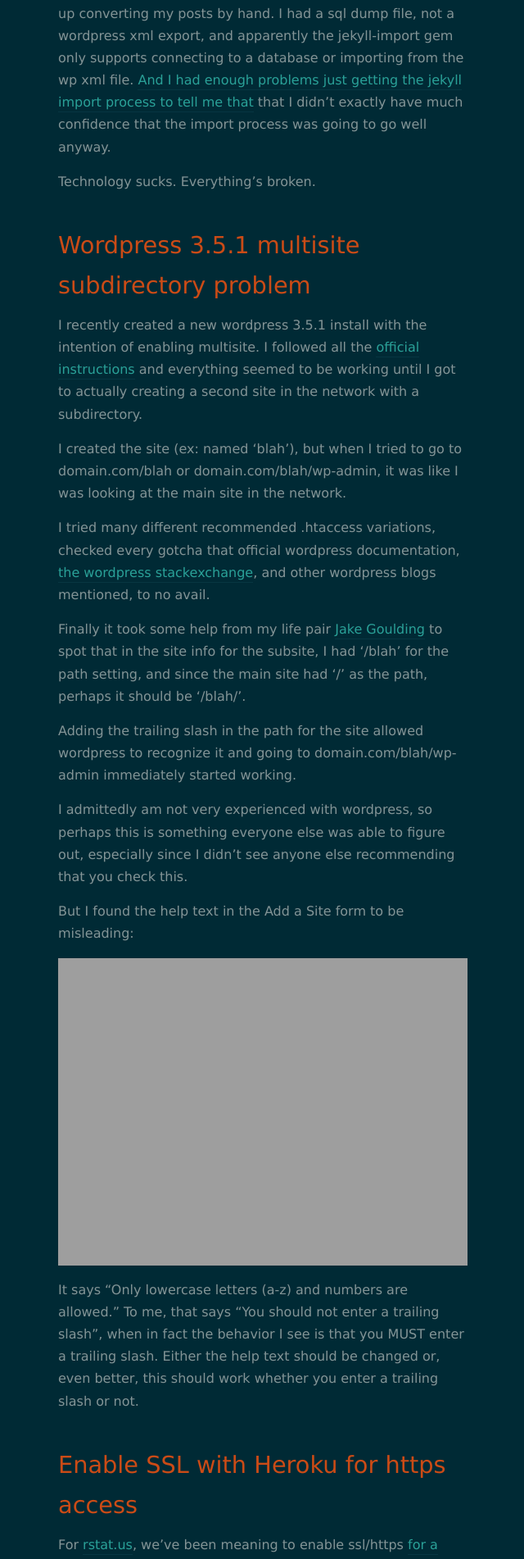
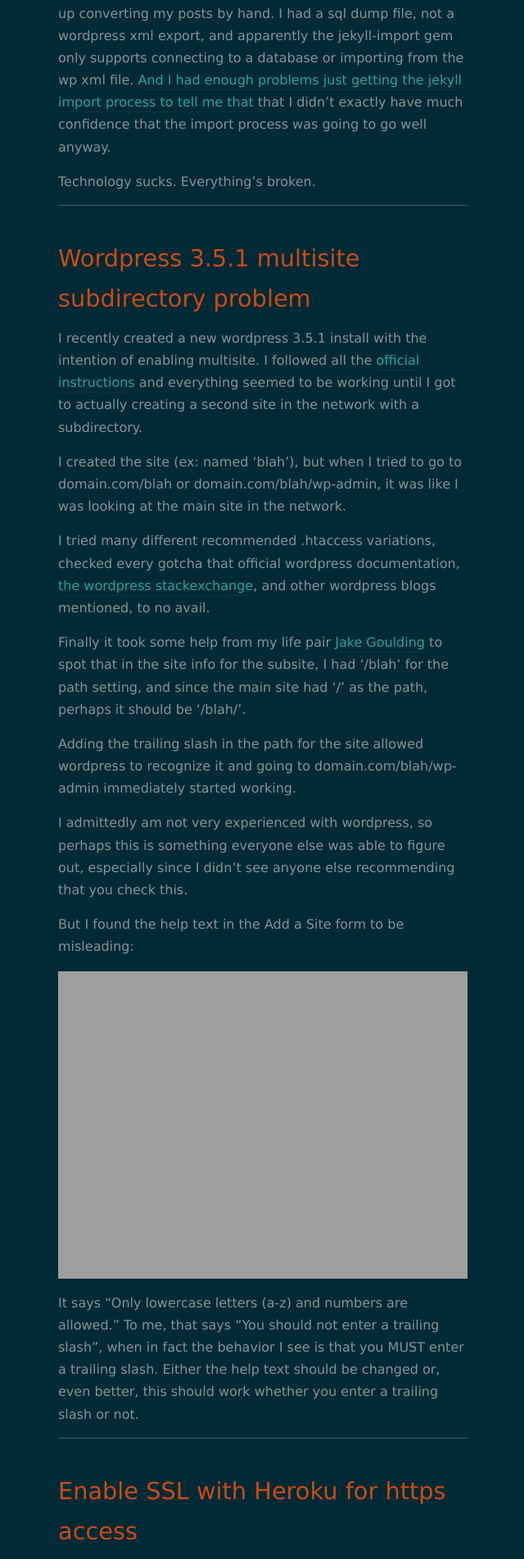
Before and after one commit to carols10cents/carol-nichols.com, a Jekyll site: the page built from index.html, in a window 1280 px wide. Shown: the part 765-2667 px from the top of the page at 82% size, without its empty margins (319-959 px from the left). Built offline with Jekyll 4.4.1, drawn with Linux system fonts in a browser that asks for light colours; nearby versions of some CDN libraries; Markdown is read by kramdown in place of the engine named in the settings; the list of posts is cut into pages by our own code.

Commit message:
Adding a border between posts

```diff
--- a/assets/css/style.css
+++ b/assets/css/style.css
@@ -163,6 +163,7 @@
 /*** Posts ***/
 article {
 	margin-bottom: 40px;
+  border-bottom: 1px solid #2D6472;
 }
 
 article h1 {
```
